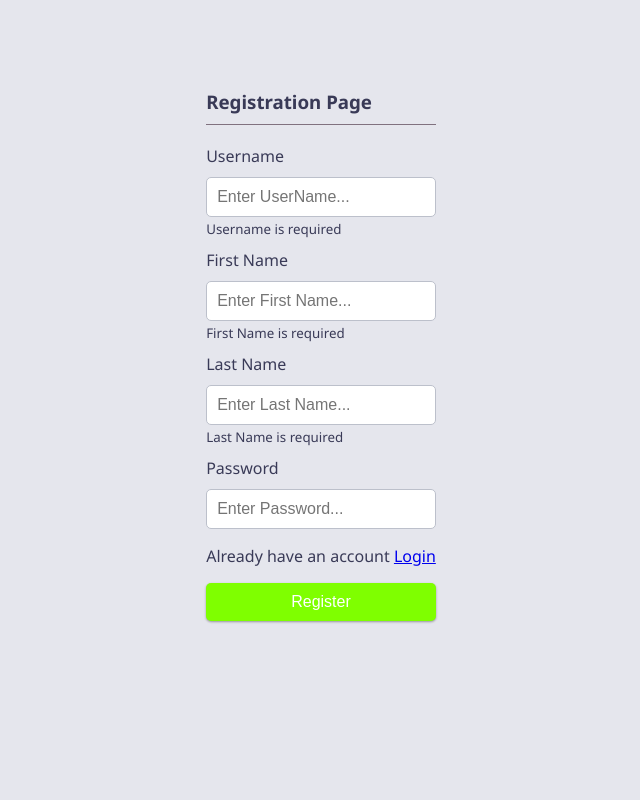
After one commit to manassingh1997/Expense-Tracker, a Django app: page /register/ in a window 1280 px wide. The commit adds this page. Shown: the whole page, without its empty margins (319-959 px from the left). Run offline with Django 5.2, Linux system fonts and the light colour scheme; data comes from the database, SQL or seed files in the repository; some libraries are stand-ins or nearby versions.

Commit message:
Login and Logout

```diff
--- /dev/null
+++ b/expencetracker/middleware/RequestLoggingMiddleware.py
@@ -0,0 +1,22 @@
+
+
+
+from tracker.models import RequestLogs
+from typing import Any
+
+
+class RequestLogging:
+    def __init__(self, get_response) -> None:
+        self.get_response = get_response
+
+    def __call__(self, request) -> Any:
+        request_info = (request)
+
+        RequestLogs.objects.create(
+            request_info = vars(request_info),
+            request_type = request_info.method,
+            request_method = request_info.path
+        )
+
+
+        return self.get_response(request)
--- a/expencetracker/settings.py
+++ b/expencetracker/settings.py
@@ -25,7 +25,7 @@ BASE_DIR = Path(__file__).resolve().parent.parent
 SECRET_KEY = 'django-insecure-t)3gaabv+)8rszli)!(=2j9v4t(_#r!u6h&#*v$a_1i7==ary2'
 
 # SECURITY WARNING: don't run with debug turned on in production!
-DEBUG = False
+DEBUG = True
 
 ALLOWED_HOSTS = ['*']
 
@@ -50,6 +50,7 @@ MIDDLEWARE = [
     'django.contrib.auth.middleware.AuthenticationMiddleware',
     'django.contrib.messages.middleware.MessageMiddleware',
     'django.middleware.clickjacking.XFrameOptionsMiddleware',
+    'expencetracker.middleware.RequestLoggingMiddleware.RequestLogging',
 ]
 
 ROOT_URLCONF = 'expencetracker.urls'
--- a/public/static/css/main.css
+++ b/public/static/css/main.css
@@ -41,11 +41,12 @@ body {
   opacity: 0.5;
 }
 
+
 .balance-container {
   display: flex;
   flex-direction: column;
 }
-
+/***************************/
 .container {
   margin: 30px auto;
   width: 350px;
--- a/tracker/models.py
+++ b/tracker/models.py
@@ -1,4 +1,6 @@
 from django.db import models
+from django.contrib.auth.models import User
+
 
 
 
@@ -20,3 +22,10 @@ class TrackingHistory(models.Model):
 
     def __str__(self) -> str:
         return f"The amount is {self.amount} for {self.description} expense type is {self.expense_type}"
+
+
+class RequestLogs(models.Model):
+    request_info = models.TextField()
+    request_type = models.CharField(max_length=100)
+    request_method = models.CharField(max_length=100)
+    created_at = models.DateTimeField(auto_now_add = True)
--- /dev/null
+++ b/tracker/templates/base.html
@@ -0,0 +1,36 @@
+{% load static %}
+<!DOCTYPE html>
+<html lang="en">
+  <head>
+    <meta charset="UTF-8" />
+    <meta name="viewport" content="width=device-width, initial-scale=1.0" />
+    <title>Document</title>
+    <link rel="stylesheet" href="/media/css/main.css" />
+    <link
+      rel="stylesheet"
+      href="https://cdnjs.cloudflare.com/ajax/libs/font-awesome/6.6.0/css/all.min.css"
+      integrity="sha512-Kc323vGBEqzTmouAECnVceyQqyqdsSiqLQISBL29aUW4U/M7pSPA/gEUZQqv1cwx4OnYxTxve5UMg5GT6L4JJg=="
+      crossorigin="anonymous"
+      referrerpolicy="no-referrer"
+    />
+    <script src="https://cdn.jsdelivr.net/npm/@popperjs/core@2.11.8/dist/umd/popper.min.js" integrity="sha384-I7E8VVD/ismYTF4hNIPjVp/Zjvgyol6VFvRkX/vR+Vc4jQkC+hVqc2pM8ODewa9r" crossorigin="anonymous"></script>
+<script src="https://cdn.jsdelivr.net/npm/bootstrap@5.3.3/dist/js/bootstrap.min.js" integrity="sha384-0pUGZvbkm6XF6gxjEnlmuGrJXVbNuzT9qBBavbLwCsOGabYfZo0T0to5eqruptLy" crossorigin="anonymous"></script>
+  </head>
+  <body>
+
+    {% block start%}
+
+
+    {% endblock%}
+
+
+
+    {% if messages %}
+    <script>
+      {%  for message in messages %}
+        alert('{{message}}')
+      {% endfor %}
+    </script>
+    {%endif%}
+  </body>
+</html>
--- /dev/null
+++ b/tracker/templates/register.html
@@ -0,0 +1,34 @@
+{% extends "base.html"%}
+
+{% block start%}
+<div style = "margin-top:-100px !important">
+    <h3>Registration Page</h3>
+  <form method="POST" id="form">
+    {% csrf_token %}
+    <div class="form-control">
+      <label for="username">Username</label>
+      <input type="text" id="username" name="username" placeholder="Enter UserName..." required/>
+      <small>Username is required</small>
+    </div>
+    <div class="form-control">
+        <label for="first_name">First Name</label>
+        <input required type="text" id="first_name" name="first_name" placeholder="Enter First Name..." required/>
+        <small>First Name is required</small>
+      </div>
+      <div class="form-control">
+        <label for="last_name">Last Name</label>
+        <input type="text" required id="last_name" name="last_name" placeholder="Enter Last Name..." required/>
+        <small>Last Name is required</small>
+      </div>
+    <div class="form-control">
+      <label for="password">Password <br />
+        </label>
+      <input  type="text" id="password" name="password" placeholder="Enter Password..." />
+    </div>
+    <p>Already have an account <a href="{%url 'login_'%}">Login</a></p>
+    <button class="btn register" type="submit" style="background-color: chartreuse;">Register</button>
+  </form>
+</div>
+
+
+{% endblock %}
--- a/tracker/urls.py
+++ b/tracker/urls.py
@@ -5,4 +5,7 @@ from . import views
 urlpatterns = [
     path('', views.index,name="index"),
     path('delete-transaction/<id>/',views.delete_transaction,name='delete_transaction'),
+    path('login/', views.login_view,name = "login_"),
+    path('register/',views.register_view,name = "register_"),
+    path('logout',views.logout_view,name="logout_view")
 ]
--- a/tracker/views.py
+++ b/tracker/views.py
@@ -1,8 +1,62 @@
 from django.shortcuts import render,redirect
 from .models import *
-from django.db.models import Sum
 from django.contrib import messages
+from django.contrib.auth.models import User
+from django.contrib.auth import authenticate, login,logout
+from django.contrib.auth.decorators import login_required
 # Create your views here.
+
+def login_view(request):
+    if request.method == "POST":
+        username = request.POST.get('username')
+        password = request.POST.get('password')
+
+        user = User.objects.filter(username=username)
+        if not user.exists():
+            messages.success(request,"Username not found")
+            return redirect('/login/')
+
+        user = authenticate(username = username,password = password)
+        if not user:
+            messages.success(request,"Incorrect Password")
+            return redirect('/login/')
+
+        login(request,user)
+        return redirect('/')
+
+    return render(request,'login.html')
+
+def register_view(request):
+    if request.method == "POST":
+        username = request.POST.get('username')
+        password = request.POST.get('password')
+        first_name = request.POST.get('first_name')
+        last_name = request.POST.get('last_name')
+
+        user = User.objects.filter(username = username)
+        if user.exists():
+            messages.success(request,"Username is already taken")
+            return redirect('/register/')
+
+        user = User.objects.create(
+            username = username,
+            first_name = first_name,
+            last_name = last_name,
+        )
+        user.set_password(password)
+        user.save()
+        messages.success(request,"Accounts created")
+        return redirect('/register/')
+
+
+
+    return render(request,'register.html')
+
+def logout_view(request):
+    logout(request)
+    return redirect('/login/')
+
+@login_required(login_url='/login/')
 def index(request):
     if request.method == "POST":
         description = request.POST.get('description')
```
Also changed, not shown: tracker/templates/index.html (+16 -26 lines), tracker/templates/login.html (added, +25 -0 lines), tracker/migrations/0005_requestlogs.py (added), tracker/migrations/0006_requestlogs_request_method.py (added).
